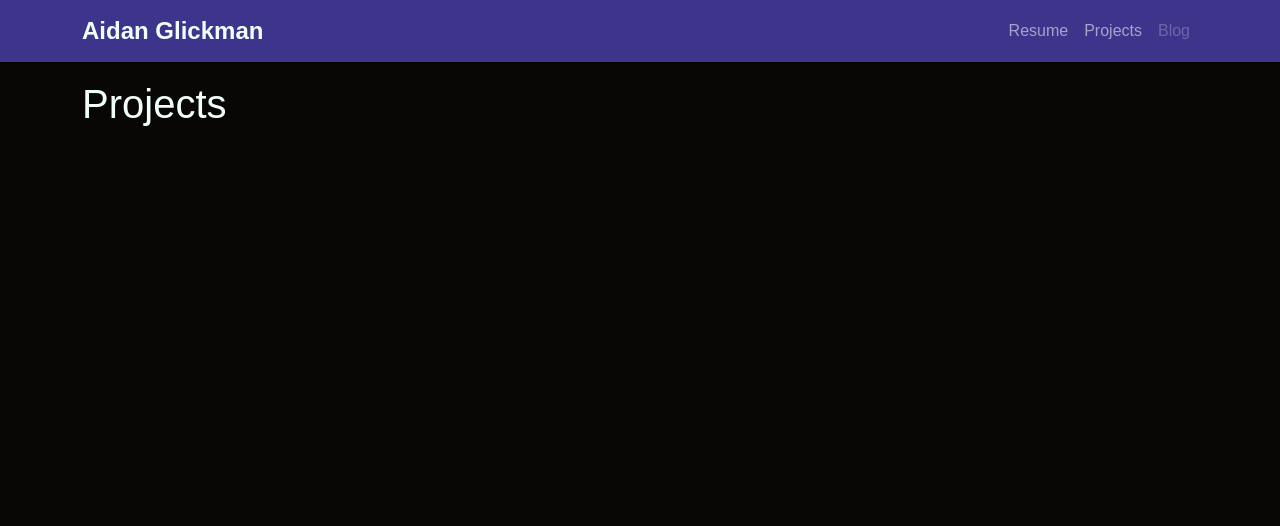
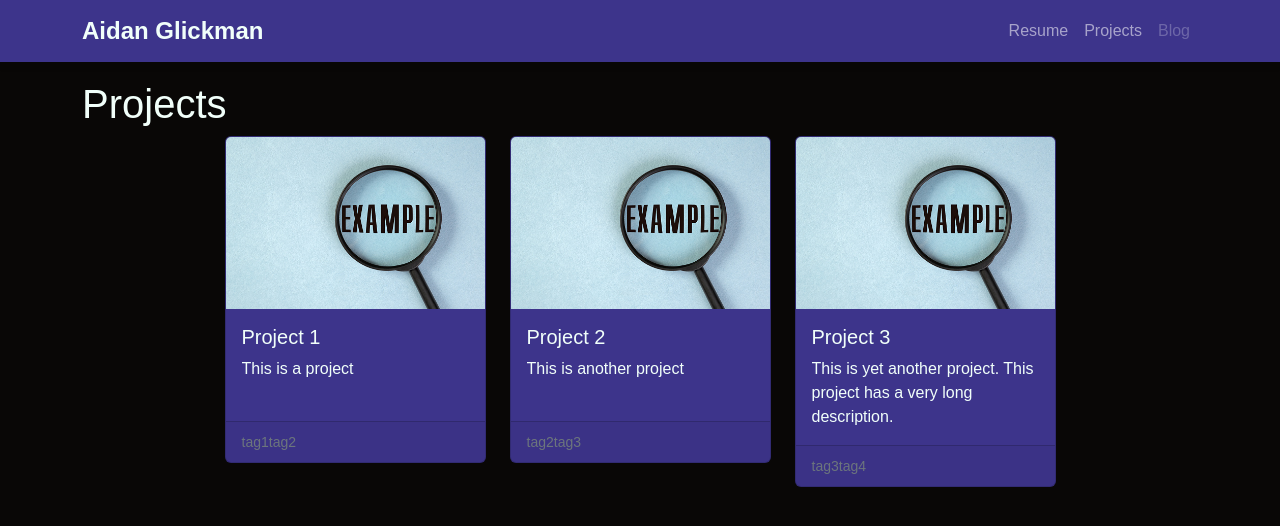
Before and after one commit to AidanGlickman/personal-site, a React (Vite) app: page /projects in a window 1280 px wide. Shown: the top 526 px of the page. Built offline with nearby package versions, Linux system fonts and the light colour scheme; a web font is replaced by a local one.

Commit message:
start on building projects tab

```diff
--- /dev/null
+++ b/src/data/projects.ts
@@ -0,0 +1,25 @@
+let projects = [
+    {
+        name: "Project 1",
+        description: "This is a project",
+        tags: ["tag1", "tag2"],
+        link: "https://www.google.com",
+        image: "/assets/example.jpeg"
+    },
+    {
+        name: "Project 2",
+        description: "This is another project",
+        tags: ["tag2", "tag3"],
+        link: "https://www.google.com",
+        image: "/assets/example.jpeg"
+    },
+    {
+        name: "Project 3",
+        description: "This is yet another project. This project has a very long description.",
+        tags: ["tag3", "tag4"],
+        link: "https://www.google.com",
+        image: "/assets/example.jpeg"
+    },
+]
+
+export default projects;
--- /dev/null
+++ b/src/pages/Projects.scss
@@ -0,0 +1,16 @@
+.project-card {
+    .desc {
+        overflow: hidden;
+        text-overflow: ellipsis;
+        display: -webkit-box;
+        -webkit-box-orient: vertical;
+        min-height: 3rem;
+        line-clamp: 3;
+        -webkit-line-clamp: 3;
+    }
+}
+
+.project-row {
+    display: flex;
+    justify-content: center;
+}
--- a/src/pages/Projects.tsx
+++ b/src/pages/Projects.tsx
@@ -1,7 +1,29 @@
+import { Card, Row, Col } from "react-bootstrap"
+import projects_data from "../data/projects"
+import "./Projects.scss"
+
 function Projects() {
     return (
         <div className="Projects">
             <h1>Projects</h1>
+            <Row xs={1} sm={2} md={3} lg={4} className="project-row g-4">
+                {projects_data.map((project, index) => (
+                    <Col key={index}>
+                        <Card bg="primary" className="project-card">
+                            <Card.Img variant="top" src={project.image} />
+                            <Card.Body>
+                                <Card.Title>{project.name}</Card.Title>
+                                <Card.Text className="desc">{project.description}</Card.Text>
+                            </Card.Body>
+                            <Card.Footer>
+                                <small className="text-muted">
+                                    {project.tags}
+                                </small>
+                            </Card.Footer>
+                        </Card>
+                    </Col>
+                ))}
+            </Row>
         </div>
     )
 }
```
Also changed, not shown: public/assets/example.jpeg (added).
